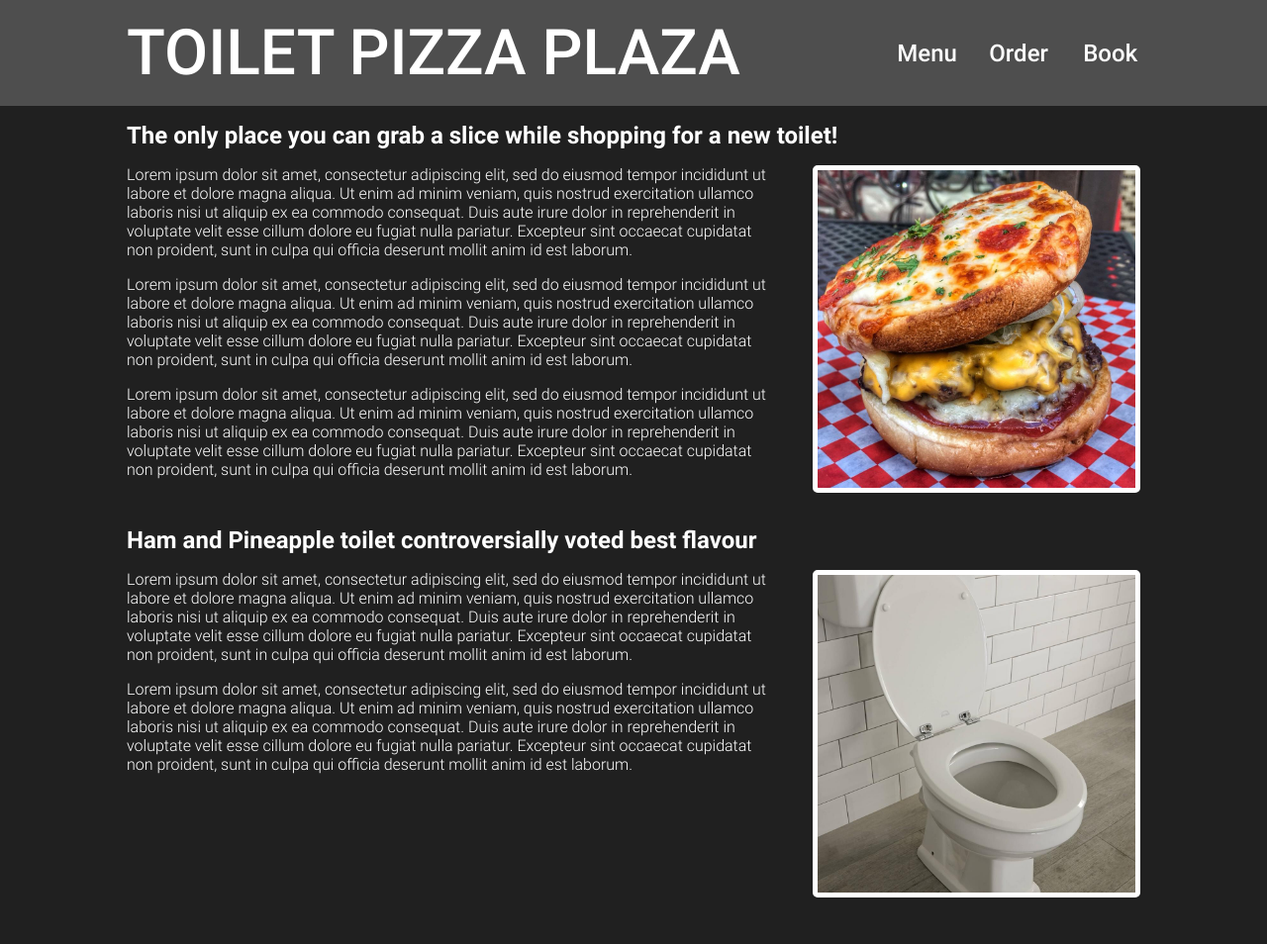
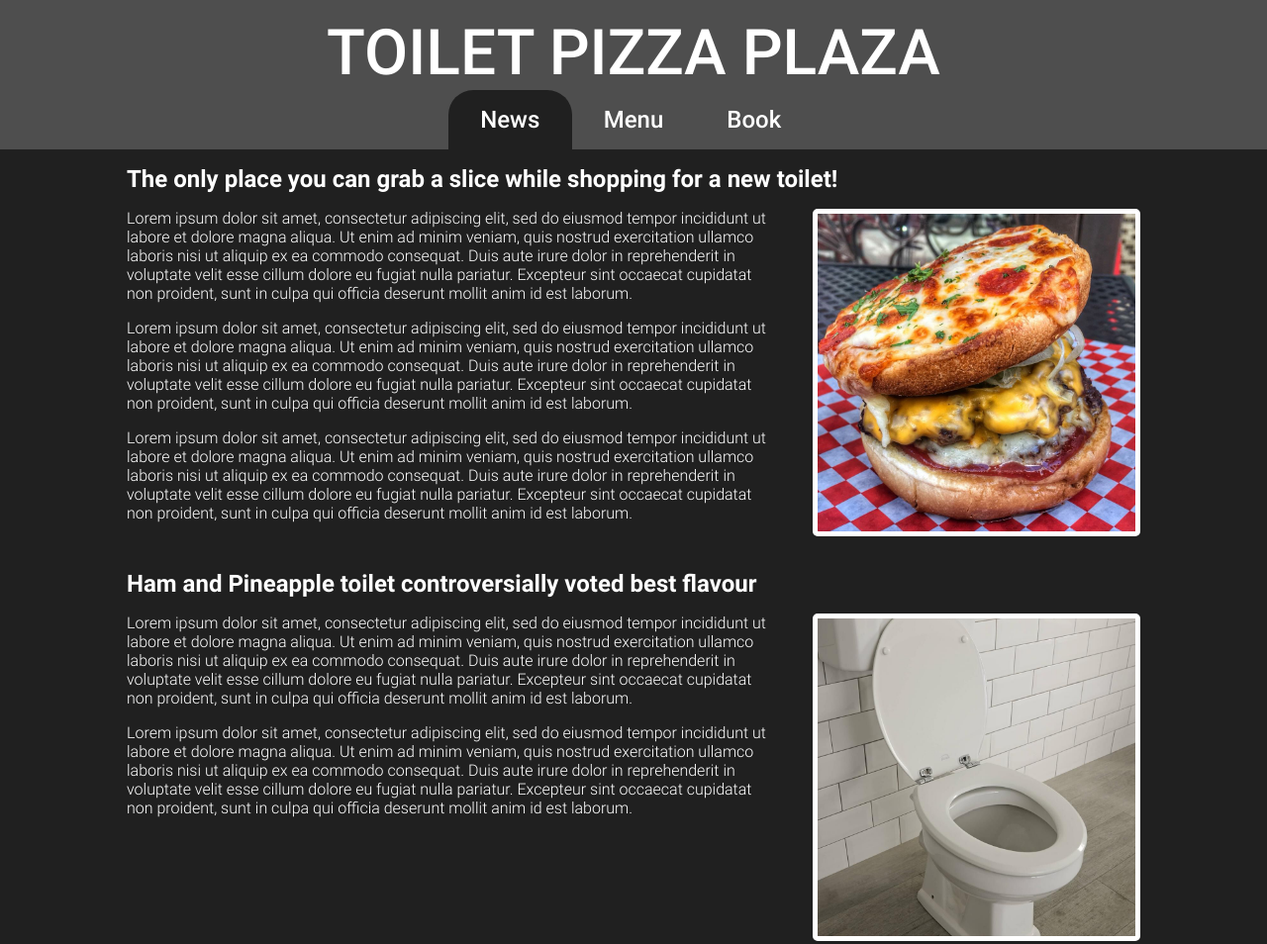
Before and after one commit to rubicon2/odin-restaurant-page, a website built with webpack: page dist/index.html in a window 1280 px wide. Shown: the whole page at 99% size. Before the commit the page ends 923 px from the top, so only its background shows below. Built offline with nearby package versions, Linux system fonts and the light colour scheme.

Commit message:
Organize modules, implement visual tabs

```diff
--- a/src/index.js
+++ b/src/index.js
@@ -2,17 +2,18 @@ import "./style.css";
 import pizzaBurger from "./img/pizza-burger.jpeg";
 import toilet from "./img/toilet.jpg";
 
-import { createHeader, createMain } from "./createIndex";
+import { createHeader } from "./modules/header";
+import { createNews } from "./modules/news";
 
 const content = document.querySelector("#content");
 
 content.appendChild(createHeader("TOILET PIZZA PLAZA", [
+    { href: "#", innerText: "News" },
     { href: "#", innerText: "Menu" },
-    { href: "#", innerText: "Order" },
     { href: "#", innerText: "Book" }
 ]));
 
-content.appendChild(createMain([
+content.appendChild(createNews([
     {
         title: "The only place you can grab a slice while shopping for a new toilet!",
         paragraphs: [
--- /dev/null
+++ b/src/modules/header.js
@@ -0,0 +1,60 @@
+const createHeader = function(title, navItems) {
+    let h = document.createElement("header");
+    h.classList.add("header-bar");
+
+    let name = document.createElement("span");
+    name.classList.add("restaurant-name-heading");
+    name.innerText = title;
+
+    h.appendChild(name);
+    h.appendChild(createNav(navItems));
+
+    return h;
+}
+
+const createNav = function(navItems) {
+    let nav = document.createElement("nav");
+    nav.classList.add("header-nav")
+
+    let navList = createLinksUnorderedList(navItems);
+    nav.appendChild(navList);
+
+    return nav;
+}
+
+const createLinksUnorderedList = function(navItems) {
+    let list = document.createElement("ul");
+    for (let i = 0; i < navItems.length; i++) {
+        let item = navItems[i];
+        let li = document.createElement("li");
+        let a = document.createElement("a");
+        li.classList.add("tab");
+
+        if (i === 0) {
+            li.classList.add("tab-selected");
+        }
+
+        a.href = item.href;
+        a.innerText = item.innerText;
+        li.appendChild(a);
+        list.appendChild(li);
+
+        li.addEventListener("click", function() {
+            selectTab(this);
+        });
+    }
+    return list;
+}
+
+const selectTab = function(tab) {
+    let allTabs = document.querySelectorAll(".tab");
+    for (let t of allTabs) {
+        t.classList.remove("tab-selected");
+    }
+    tab.classList.add("tab-selected");
+
+}
+
+export {
+    createHeader
+};
--- a/src/createIndex.js
+++ b/src/modules/news.js
@@ -1,41 +1,4 @@
-const createHeader = function(title, navItems) {
-    let h = document.createElement("header");
-    h.classList.add("header-bar");
-
-    let name = document.createElement("span");
-    name.classList.add("restaurant-name-heading");
-    name.innerText = title;
-
-    h.appendChild(name);
-    h.appendChild(createNav(navItems));
-
-    return h;
-}
-
-const createNav = function(items) {
-    let nav = document.createElement("nav");
-    nav.classList.add("header-nav")
-
-    let navList = createLinksUnorderedList(items);
-    nav.appendChild(navList);
-
-    return nav;
-}
-
-const createLinksUnorderedList = function(items) {
-    let list = document.createElement("ul");
-    for (let item of items) {
-        let li = document.createElement("li");
-        let a = document.createElement("a");
-        a.href = item.href;
-        a.innerText = item.innerText;
-        li.appendChild(a);
-        list.appendChild(li);
-    }
-    return list;
-}
-
-const createMain = function(posts) {
+const createNews = function(posts) {
     let main = document.createElement("main");
     for(let post of posts) {
         main.appendChild(createMainSection(post));
@@ -78,6 +41,5 @@ const createPostText = function(paragraphs) {
 };
 
 export {
-    createHeader,
-    createMain
-};
+    createNews
+}
--- a/src/style.css
+++ b/src/style.css
@@ -43,6 +43,9 @@
 :root {
     box-sizing: border-box;
     font-family: Roboto;
+
+    --grey: rgb(78, 78, 78);
+    --black: rgb(32, 32, 32);
 }
 
 *, *::before, *::after {
@@ -68,7 +71,7 @@ body {
     width: 100vw;
     min-height: 100vh;
 
-    background-color: rgb(32, 32, 32);
+    background-color: var(--black);
     color: white;
 }
 
@@ -106,26 +109,35 @@ p {
 }
 
 .header-bar {
-    background-color: rgb(78, 78, 78);
-    padding-top: 1rem;
-    padding-bottom: 1rem;
+    background-color: var(--grey);
 
     display: flex;
+    flex-direction: column;
     justify-content: space-between;
     align-items: center;
 }
 
 .restaurant-name-heading {
     font-size: 4rem;
+    padding-top: 1rem;
 }
 
 .header-nav > ul {
     display: grid;
     grid-template-columns: 1fr 1fr 1fr;
-    place-items: center;
-    gap: 2rem;
 
     font-size: 1.5rem;
+}
+
+.tab {
+    padding: 1rem 2rem;
+    background-color: var(--grey);
+    cursor: pointer;
+}
+
+.tab-selected {
+    background-color: var(--black);
+    border-radius: 25px 25px 0 0;
 }
 
 .main-img {
```
Also changed, not shown: dist/main.js, src/modules/book.js (added), src/modules/menu.js (added).
